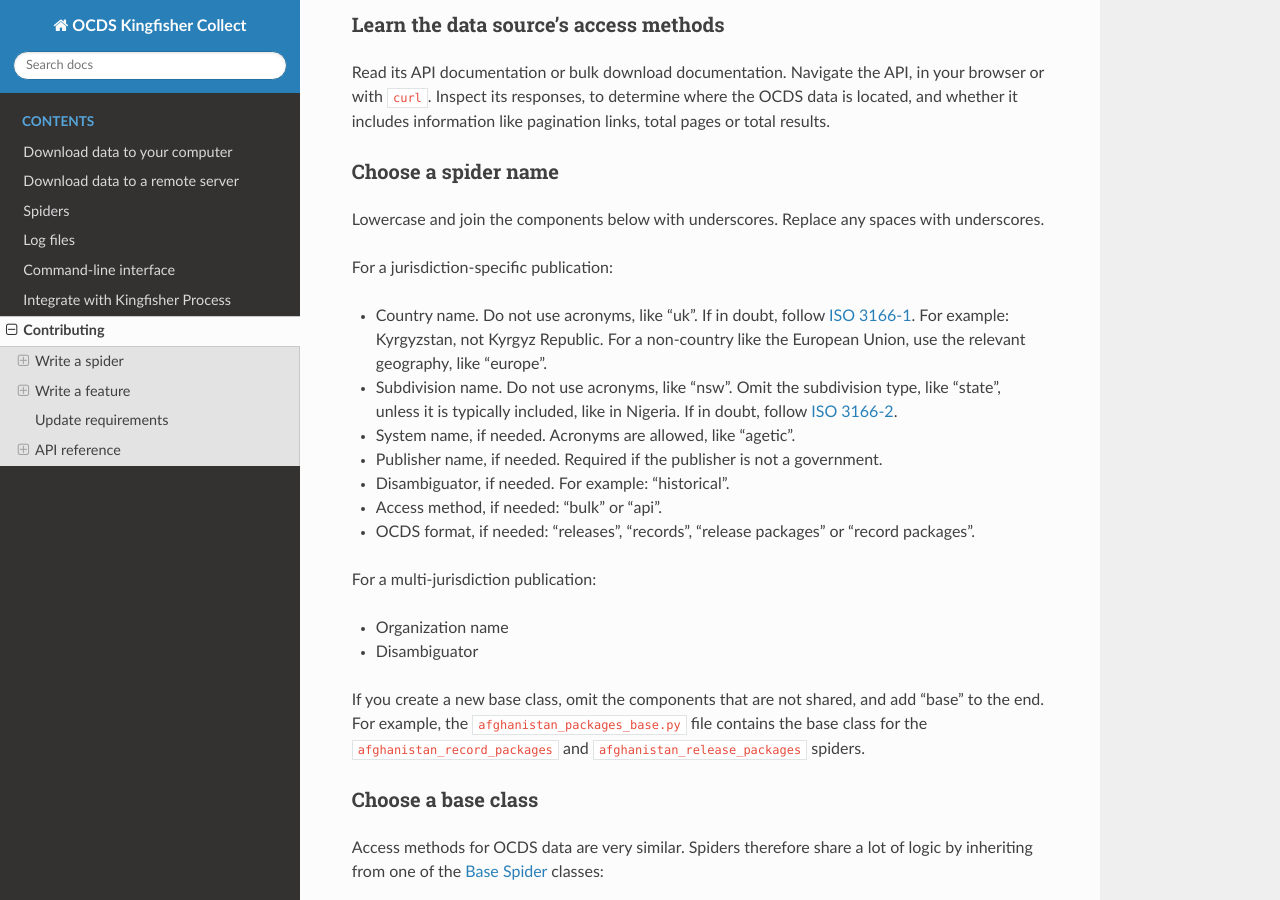
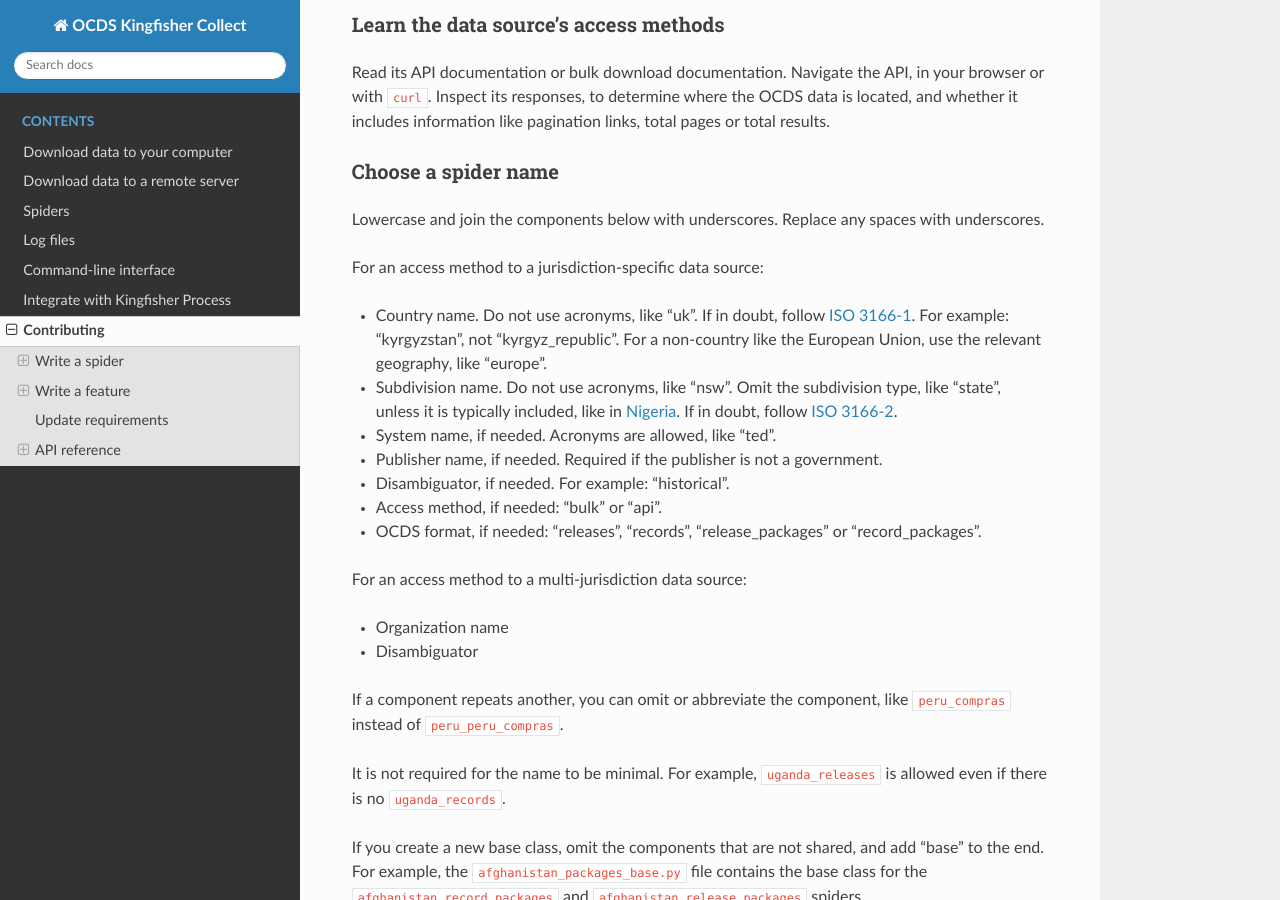
Before and after one commit to open-contracting/kingfisher-collect, a Sphinx documentation site: the page built from docs/contributing/index.rst, in a window 1280 px wide and 900 px high, scrolled down 253 px. Built offline with Sphinx 7.4.7 and the Read the Docs theme 2.0.0, drawn with Linux system fonts in a browser that asks for light colours.

Commit message:
docs: Clarify spider naming convention

```diff
--- a/docs/contributing/index.rst
+++ b/docs/contributing/index.rst
@@ -16,20 +16,24 @@
 
 Lowercase and join the components below with underscores. Replace any spaces with underscores.
 
-For a jurisdiction-specific publication:
+For an access method to a jurisdiction-specific data source:
 
--  Country name. Do not use acronyms, like "uk". If in doubt, follow `ISO 3166-1 <https://en.wikipedia.org/wiki/ISO_3166-1>`__. For example: Kyrgyzstan, not Kyrgyz Republic. For a non-country like the European Union, use the relevant geography, like "europe".
--  Subdivision name. Do not use acronyms, like "nsw". Omit the subdivision type, like "state", unless it is typically included, like in Nigeria. If in doubt, follow `ISO 3166-2 <https://en.wikipedia.org/wiki/ISO_3166-2>`__.
--  System name, if needed. Acronyms are allowed, like "agetic".
+-  Country name. Do not use acronyms, like "uk". If in doubt, follow `ISO 3166-1 <https://en.wikipedia.org/wiki/ISO_3166-1>`__. For example: "kyrgyzstan", not "kyrgyz_republic". For a non-country like the European Union, use the relevant geography, like "europe".
+-  Subdivision name. Do not use acronyms, like "nsw". Omit the subdivision type, like "state", unless it is typically included, like in `Nigeria <https://en.wikipedia.org/wiki/List_of_Nigerian_states_by_population>`__. If in doubt, follow `ISO 3166-2 <https://en.wikipedia.org/wiki/ISO_3166-2>`__.
+-  System name, if needed. Acronyms are allowed, like "ted".
 -  Publisher name, if needed. Required if the publisher is not a government.
 -  Disambiguator, if needed. For example: "historical".
 -  Access method, if needed: "bulk" or "api".
--  OCDS format, if needed: "releases", "records", "release packages" or "record packages".
+-  OCDS format, if needed: "releases", "records", "release_packages" or "record_packages".
 
-For a multi-jurisdiction publication:
+For an access method to a multi-jurisdiction data source:
 
 -  Organization name
 -  Disambiguator
+
+If a component repeats another, you can omit or abbreviate the component, like ``peru_compras`` instead of ``peru_peru_compras``.
+
+It is not required for the name to be minimal. For example, ``uganda_releases`` is allowed even if there is no ``uganda_records``.
 
 If you create a new base class, omit the components that are not shared, and add "base" to the end. For example, the ``afghanistan_packages_base.py`` file contains the base class for the ``afghanistan_record_packages`` and ``afghanistan_release_packages`` spiders.
 
```
